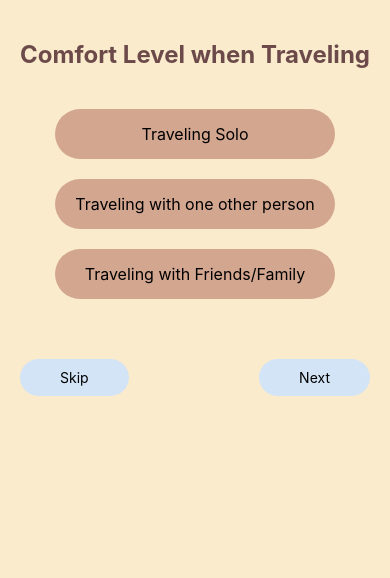
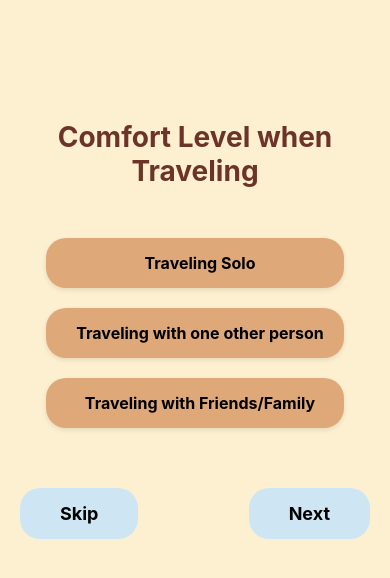
Before and after one commit to simone-lofaso/quiet-quest, a React Native app: screen /TravelComfortPage in a window 390 px wide. Shown: the top 578 px of the page. Built offline with nearby package versions, Linux system fonts and the light colour scheme.

Commit message:
update quiz page including UI

```diff
--- a/src/pages/interests.js
+++ b/src/pages/interests.js
@@ -42,7 +42,15 @@ export default function InterestsScreen({navigation}) {
             onPress={() => toggleInterest(item.name)}
           >
             <Ionicons name={item.icon} size={20} color="black" />
-            <Text style={styles.interestText}>{item.name}</Text>
+            {/* <Text style={styles.interestText}>{item.name}</Text> */}
+            <Text
+              style={[
+                styles.interestText,
+                selectedInterests.includes(item.name) && styles.selectedInterestText,
+              ]}
+            >
+              {item.name}
+            </Text>
           </TouchableOpacity>
         ))}
       </View>
@@ -72,60 +80,88 @@ export default function InterestsScreen({navigation}) {
 const styles = StyleSheet.create({
   container: {
     flex: 1,
-    backgroundColor: '#FAEBCD',
-    paddingTop: 40,
+    backgroundColor: '#FDF0D1', // Matches app theme
     paddingHorizontal: 20,
+    paddingVertical: 30,
   },
+
   title: {
-    fontSize: 24,
+    fontSize: 28,
     fontWeight: 'bold',
-    color: '#6C4A4A',
+    color: '#6C3428', // Darker brown for consistency
+    marginTop: 90,
     marginBottom: 20,
     textAlign: 'center',
   },
+
   interestsContainer: {
     flexDirection: 'row',
     flexWrap: 'wrap',
     justifyContent: 'space-between',
+    marginTop: 20,
   },
+
   interestButton: {
     flexDirection: 'row',
     alignItems: 'center',
-    backgroundColor: '#D3A690',
-    paddingVertical: 10,
+    backgroundColor: '#DFA878',
+    paddingVertical: 15,
     paddingHorizontal: 20,
     marginVertical: 10,
     borderRadius: 20,
-    width: '45%',  // Adjust width as needed
+    width: '45%', // Consistent with other button sizes
     justifyContent: 'center',
+    shadowColor: '#000', // Subtle shadow
+    shadowOffset: { width: 0, height: 2 },
+    shadowOpacity: 0.1,
+    shadowRadius: 5,
   },
+
   selectedInterestButton: {
-    backgroundColor: '#A56E50',
+    backgroundColor: '#BA704F', // Highlighted selection in dark brown
   },
+
   interestText: {
     fontSize: 16,
     marginLeft: 10,
-    color: 'black',
+    color: 'black', // White text for contrast
+    fontWeight: 'bold',
   },
+
+  selectedInterestText: {
+    color: 'white', // White text for selected items
+  },
+
   footer: {
     flexDirection: 'row',
     justifyContent: 'space-between',
-    marginTop: 40,
+    marginTop: 50,
   },
+
   skipButton: {
-    backgroundColor: '#D3E4F6',
-    paddingVertical: 10,
-    paddingHorizontal: 30,
+    backgroundColor: '#CEE6F3',
+    paddingVertical: 15,
+    paddingHorizontal: 40,
     borderRadius: 20,
   },
+
   nextButton: {
-    backgroundColor: '#D3E4F6',
-    paddingVertical: 10,
-    paddingHorizontal: 30,
+    backgroundColor: '#CEE6F3',
+    paddingVertical: 15,
+    paddingHorizontal: 40,
     borderRadius: 20,
   },
+
+  navButtonText: {
+    fontSize: 18,
+    fontWeight: 'bold',
+    color: 'black',
+  },
+
   footerText: {
     fontSize: 18,
+    fontWeight: 'bold',
     color: 'black',
+    // color: '#6C3428',
   },
 });
--- a/src/pages/moodCrowdedPage.js
+++ b/src/pages/moodCrowdedPage.js
@@ -35,7 +35,16 @@ const MoodCrowdedPage = ({ navigation }) => {
                         onPress={() => handleSelectMood(mood.id)}
                     >
                         <Emoji name={mood.emoji} style={styles.emoji} />
-                        <Text style={styles.moodLabel}>{mood.label}</Text>
+                        {/* <Text style={styles.moodLabel}>{mood.label}</Text> */}
+                        <Text
+                            style={[
+                            styles.moodLabel,
+                            selectedMood === mood.id && styles.selectedMoodLabel,
+                            ]}
+                        >
+                            {mood.label}
+                        </Text>
+
                     </TouchableOpacity>
                 ))}
             </View>
@@ -63,63 +72,89 @@ const MoodCrowdedPage = ({ navigation }) => {
 const styles = StyleSheet.create({
     container: {
         flex: 1,
-        backgroundColor: '#FAEBCD',
+        backgroundColor: '#FDF0D1', // Matches app theme
         paddingHorizontal: 20,
-        paddingVertical: 40,
+        paddingVertical: 30,
     },
+
     header: {
-        fontSize: 22,
+        fontSize: 28,
         fontWeight: 'bold',
-        color: '#7c4d1b',
+        color: '#6C3428', // Darker brown for consistency
+        marginTop: 90,
+        marginBottom: 20,
         textAlign: 'center',
-        marginBottom: 20,
     },
+
     moodGrid: {
         flexDirection: 'row',
         flexWrap: 'wrap',
         justifyContent: 'space-between',
+        marginTop: 20,
     },
+
     moodButton: {
         width: '30%',
-        backgroundColor: '#e3b591',
+        backgroundColor: '#DFA878', // Beige button color
         paddingVertical: 20,
-        borderRadius: 10,
+        borderRadius: 20,
         alignItems: 'center',
         marginVertical: 10,
+        shadowColor: '#000', // Subtle shadow for elevation
+        shadowOffset: { width: 0, height: 2 },
+        shadowOpacity: 0.1,
+        shadowRadius: 5,
     },
+
     moodButtonSelected: {
-        backgroundColor: '#bf7453',
+        backgroundColor: '#BA704F',
     },
+
     emoji: {
-        fontSize: 30,
+        fontSize: 40,
         marginBottom: 10,
     },
+
     moodLabel: {
         fontSize: 16,
-        fontWeight: '500',
-        color: '#7c4d1b',
+        fontWeight: 'bold',
+        color: 'black', // Dark brown for unselected text
     },
+
+    selectedMoodLabel: {
+        color: 'white',
+    },
+
     buttonContainer: {
         flexDirection: 'row',
         justifyContent: 'space-between',
-        marginTop: 40,
+        marginTop: 50,
     },
+
     navButton: {
-        width: '45%',
         paddingVertical: 15,
         borderRadius: 10,
         alignItems: 'center',
     },
+
     skipButton: {
-        backgroundColor: '#c2dfea',
+        backgroundColor: '#CEE6F3',
+        paddingVertical: 15,
+        paddingHorizontal: 40,
+        borderRadius: 20,
     },
+
     nextButton: {
-        backgroundColor: '#c2dfea',
+        backgroundColor: '#CEE6F3',
+        paddingVertical: 15,
+        paddingHorizontal: 40,
+        borderRadius: 20,
     },
+
     navButtonText: {
         fontSize: 18,
         fontWeight: 'bold',
-        color: '#7c4d1b',
+        color: 'black',
     },
 });
 
--- a/src/pages/moodQuietPlaces.js
+++ b/src/pages/moodQuietPlaces.js
@@ -35,7 +35,15 @@ const MoodQuietPlaces = ({navigation}) => {
             onPress={() => handleSelectMood(mood.id)}
           >
             <Emoji name={mood.emoji} style={styles.emoji} />
-            <Text style={styles.moodLabel}>{mood.label}</Text>
+            {/* <Text style={styles.moodLabel}>{mood.label}</Text> */}
+            <Text
+              style={[
+              styles.moodLabel,
+              selectedMoodId === mood.id && styles.selectedMoodLabel,
+              ]}
+            >
+              {mood.label}
+            </Text>
           </TouchableOpacity>
         ))}
       </View>
@@ -64,63 +72,89 @@ const MoodQuietPlaces = ({navigation}) => {
 const styles = StyleSheet.create({
   container: {
     flex: 1,
-    backgroundColor: '#FAEBCD',
+    backgroundColor: '#FDF0D1', // Matches app theme
     paddingHorizontal: 20,
-    paddingVertical: 40,
+    paddingVertical: 30,
   },
+
   header: {
-    fontSize: 22,
+    fontSize: 28,
     fontWeight: 'bold',
-    color: '#7c4d1b',
+    color: '#6C3428', // Darker brown for consistency
+    marginTop: 90,
+    marginBottom: 20,
     textAlign: 'center',
-    marginBottom: 20,
   },
+
   moodGrid: {
     flexDirection: 'row',
     flexWrap: 'wrap',
     justifyContent: 'space-between',
+    marginTop: 20,
   },
+
   moodButton: {
     width: '30%',
-    backgroundColor: '#e3b591',
+    backgroundColor: '#DFA878', // Beige button color
     paddingVertical: 20,
-    borderRadius: 10,
+    borderRadius: 20,
     alignItems: 'center',
     marginVertical: 10,
+    shadowColor: '#000', // Subtle shadow for elevation
+    shadowOffset: { width: 0, height: 2 },
+    shadowOpacity: 0.1,
+    shadowRadius: 5,
   },
+
   moodButtonSelected: {
-    backgroundColor: '#bf7453',
+    backgroundColor: '#BA704F', // Dark brown for selected button
   },
+
   emoji: {
-    fontSize: 30,
+    fontSize: 40, // Larger emoji for visibility
     marginBottom: 10,
   },
+
   moodLabel: {
     fontSize: 16,
-    fontWeight: '500',
-    color: '#7c4d1b',
+    fontWeight: 'bold',
+    color: 'black', // Dark brown for unselected text
   },
+
+  selectedMoodLabel: {
+    color: 'white',
+  },
+
   buttonContainer: {
     flexDirection: 'row',
     justifyContent: 'space-between',
-    marginTop: 40,
+    marginTop: 50,
   },
+
   navButton: {
-    width: '45%',
     paddingVertical: 15,
     borderRadius: 10,
     alignItems: 'center',
   },
+
   skipButton: {
-    backgroundColor: '#c2dfea',
+    backgroundColor: '#CEE6F3',
+    paddingVertical: 15,
+    paddingHorizontal: 40,
+    borderRadius: 20,
   },
+
   nextButton: {
-    backgroundColor: '#c2dfea',
+    backgroundColor: '#CEE6F3',
+    paddingVertical: 15,
+    paddingHorizontal: 40,
+    borderRadius: 20,
   },
+
   navButtonText: {
     fontSize: 18,
     fontWeight: 'bold',
-    color: '#7c4d1b',
+    color: 'black',
   },
 });
 
--- a/src/pages/profile.js
+++ b/src/pages/profile.js
@@ -28,8 +28,8 @@ export default function ProfilePage({ navigation }) {
       <TouchableOpacity style={styles.logoutButton} onPress={handleLogout}>
         <Text style={styles.logoutButtonText}>Logout</Text>
       </TouchableOpacity>
-      <TouchableOpacity style={styles.logoutButtonText} onPress={() => navigation.navigate("InterestPage")}>
-        <Text style={styles.logoutButtonText}>Quiz</Text>
+      <TouchableOpacity style={styles.quizButton} onPress={() => navigation.navigate("InterestPage")}>
+        <Text style={styles.quizButtonText}>Quiz</Text>
       </TouchableOpacity>
     </View>
   );
@@ -69,4 +69,22 @@ const styles = StyleSheet.create({
     fontWeight: 'bold',
     fontFamily: 'SF Pro Text',
   },
+
+  quizButton: {
+    backgroundColor: '#CEE6F3',
+    padding: 15,
+    borderRadius: 15,
+    marginTop: 20,
+    marginBottom: 20,
+    width: '40%',
+    alignSelf: 'center',
+    alignItems: 'center',
+  },
+
+  quizButtonText: {
+    color: '#6C3428',
+    fontSize: 18,
+    fontWeight: 'bold',
+    fontFamily: 'SF Pro Text',
+  },
 });
--- a/src/pages/travelComfortLevel.js
+++ b/src/pages/travelComfortLevel.js
@@ -60,7 +60,8 @@ export default function TravelComfortScreen({navigation}) {
       <View style={styles.footer}>
        <TouchableOpacity
           style={[styles.navButton, styles.skipButton]}
-          onPress={() => navigation.navigate('MapPage')}
+          //Map tab within the HomeTabs navigator (Tab.Navigator) to show nav bar at the bottom
+          onPress={() => navigation.navigate('HomePage', { screen: 'Map' })}
         >
           <Text style={styles.navButtonText}>Skip</Text>
         </TouchableOpacity>
@@ -69,7 +70,8 @@ export default function TravelComfortScreen({navigation}) {
         onPress={async () => {
           await updateTravelComfortLevel();
           console.log('Good :)')
-          navigation.navigate('MapPage')
+          // navigation.navigate('MapPage')
+          navigation.navigate('HomePage', { screen: 'Map' }); // Specify the tab name
         }
         }
         >
@@ -83,59 +85,84 @@ export default function TravelComfortScreen({navigation}) {
 const styles = StyleSheet.create({
   container: {
     flex: 1,
-    backgroundColor: '#FAEBCD',
-    paddingTop: 40,
+    backgroundColor: '#FDF0D1',
     paddingHorizontal: 20,
+    paddingVertical: 30,
   },
+
   title: {
-    fontSize: 24,
+    fontSize: 28,
     fontWeight: 'bold',
-    color: '#6C4A4A',
-    marginBottom: 30,
+    color: '#6C3428', // Darker brown for consistency
+    marginTop: 90,
+    marginBottom: 20,
     textAlign: 'center',
   },
+
   optionsContainer: {
     flexDirection: 'column',
     alignItems: 'center',
+    marginTop: 20,
   },
+
   optionButton: {
-    backgroundColor: '#D3A690',
+    backgroundColor: '#DFA878',
     paddingVertical: 15,
     paddingHorizontal: 20,
     marginVertical: 10,
-    borderRadius: 25,
-    width: '80%',
+    borderRadius: 20,
+    width: '85%', // Consistent with other button sizes
     alignItems: 'center',
+    shadowColor: '#000', // Subtle shadow
+    shadowOffset: { width: 0, height: 2 },
+    shadowOpacity: 0.1,
+    shadowRadius: 5,
   },
+
   selectedOptionButton: {
-    backgroundColor: '#A56E50',
+    backgroundColor: '#BA704F',
   },
+
   optionText: {
     fontSize: 16,
-    color: 'black',
+    marginLeft: 10,
+    color: 'black', // White text for contrast
+    fontWeight: 'bold',
   },
+
   selectedOptionText: {
     color: 'white',
   },
+
   footer: {
     flexDirection: 'row',
     justifyContent: 'space-between',
     marginTop: 50,
   },
+
   skipButton: {
-    backgroundColor: '#D3E4F6',
-    paddingVertical: 10,
+    backgroundColor: '#CEE6F3',
+    paddingVertical: 15,
     paddingHorizontal: 40,
     borderRadius: 20,
   },
+
   nextButton: {
-    backgroundColor: '#D3E4F6',
-    paddingVertical: 10,
+    backgroundColor: '#CEE6F3',
+    paddingVertical: 15,
     paddingHorizontal: 40,
     borderRadius: 20,
   },
+
+  navButtonText: {
+    fontSize: 18,
+    fontWeight: 'bold',
+    color: 'black',
+  },
+
   footerText: {
     fontSize: 18,
+    fontWeight: 'bold',
     color: 'black',
   },
 });
```
